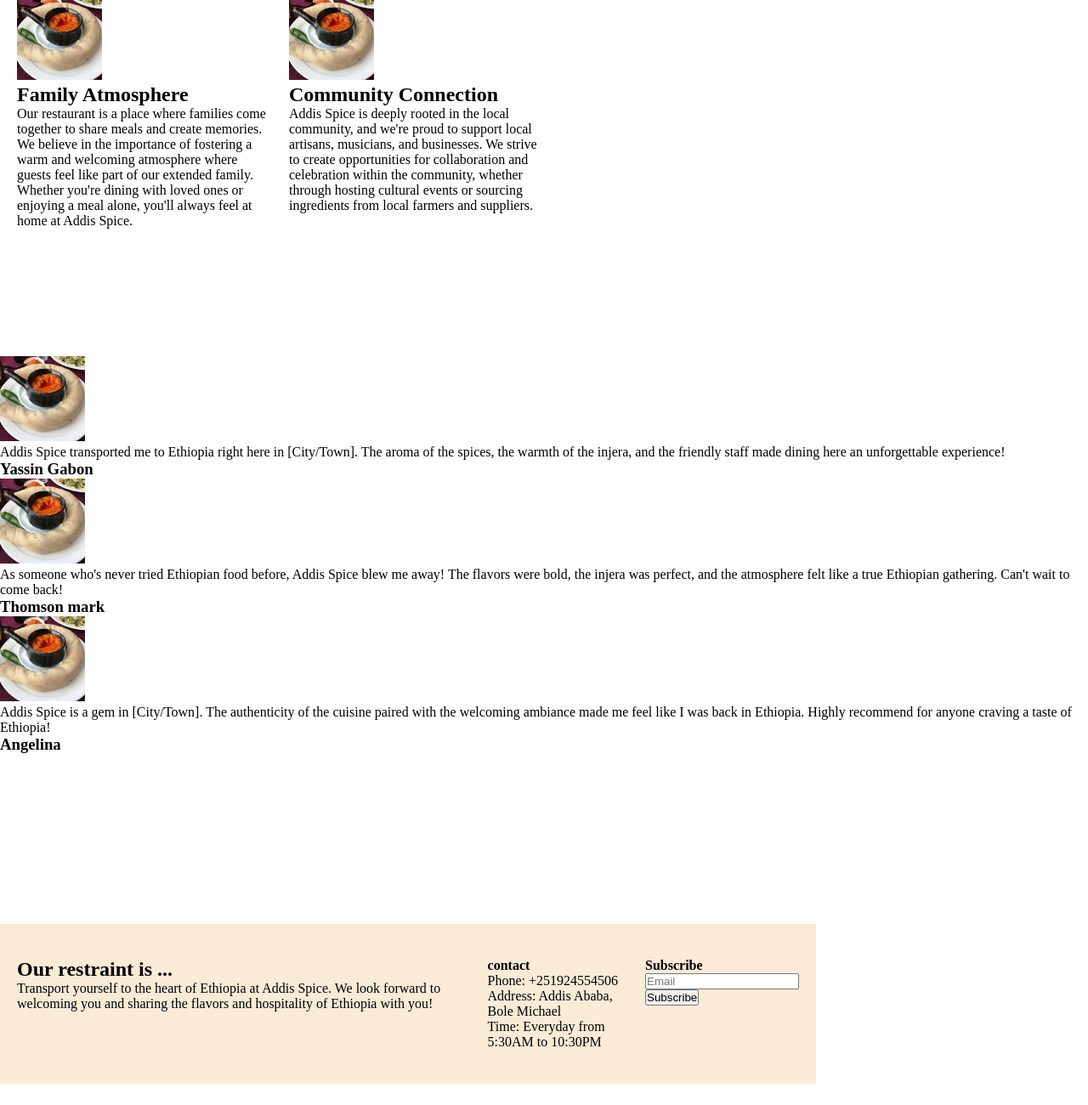
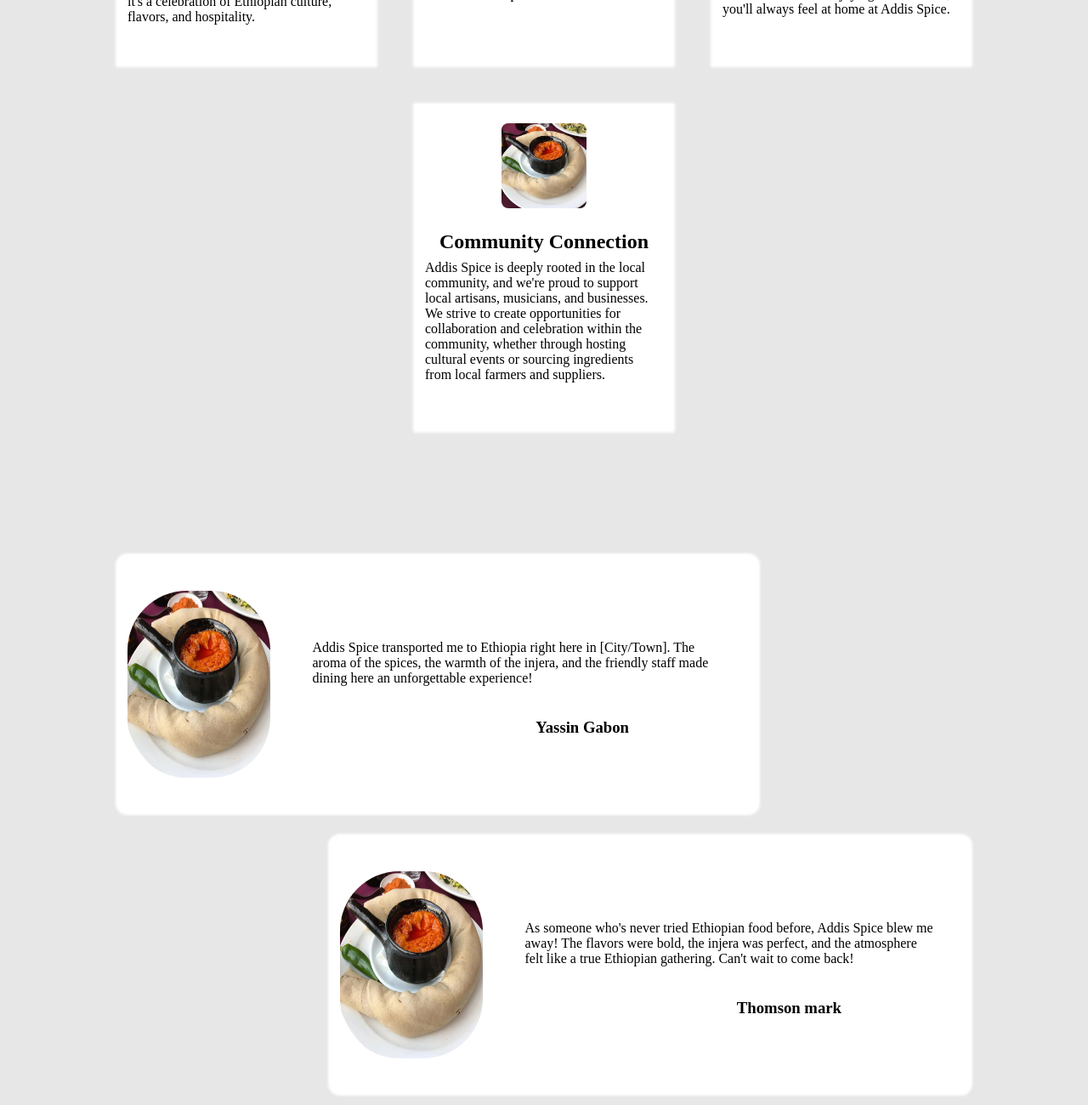
Before and after one commit to marwanGA09/restaurants, a website built with webpack: page src/template.html in a window 1280 px wide. Shown: the part 1160-2460 px from the top of the page at 85% size. Before the commit the page ends 2435 px from the top, so only its background shows below. Built offline with nearby package versions, Linux system fonts and the light colour scheme; files whose address does not match are found by name.

Commit message:
style home page

```diff
--- a/src/style.scss
+++ b/src/style.scss
@@ -17,60 +17,165 @@ img {
   height: 10rem;
 }
 
-.container {
-  display: flex;
-  flex-direction: column;
-  align-items: center;
-  justify-content: center;
-}
-.nav {
-  width: 75vw;
-  background-color: rgb(142, 173, 200);
+@mixin flex() {
   display: flex;
   justify-content: center;
   align-items: center;
+}
+
+.container {
+  @include flex();
+  flex-direction: column;
+  background-color: #e7e7e7;
+}
+.nav {
+  width: min(85vw, 180rem);
+  display: flex;
+  justify-content: center;
+  align-items: center;
+  flex-wrap: wrap;
   gap: 6rem;
   padding: 0.5rem 3rem;
 
   &__logo {
     width: 7rem;
     height: 5rem;
+    border-radius: 1rem;
     margin-right: auto;
   }
   &__button {
     width: 7rem;
-    height: 3rem;
+    height: 2.5rem;
+    border: 0;
+    border-radius: 2rem;
+    background-color: #d1aaaa;
   }
 }
 
 .footer {
-  margin-top: 20rem;
-  width: 75vw;
-  background-color: antiquewhite;
-  display: flex;
-  gap: 3rem;
-  padding: 4rem 2rem;
+  margin-top: 15rem;
+  width: min(95vw, 150rem);
+  background-color: rgb(80, 76, 70);
+  color: white;
+  display: grid;
+  grid-template-columns: 3fr 2fr 2fr;
+  gap: 1rem;
+  align-items: center;
+  padding: 7rem 3rem 4rem;
 
-  div:nth-child(2),
-  div:nth-child(3) {
-    width: 32%;
+  div {
+    @include flex();
+    flex-direction: column;
+    gap: 1rem;
+    align-items: start;
+  }
+
+  input,
+  button {
+    padding: 0.4rem 0.7rem;
+    border: 0;
+    width: 20rem;
+    border-radius: 1rem;
+  }
+
+  button {
+    height: 3rem;
+    background-color: #d1aaaa;
   }
 }
 
+.sub-container {
+  @include flex();
+  flex-direction: column;
+}
+
+// *******************
+// *******************
+// *******************
+
 .home {
-  width: 75vw;
+  margin-top: 0.5rem;
+  width: 100vw;
+  background: linear-gradient(#2e2d2d89, #04020299),
+    url("./imgs/home.png") center/cover;
+
+  color: white;
   height: 80vh;
   padding: 15rem 2rem;
+  @include flex();
+  flex-direction: column;
+  gap: 1rem;
+
+  &__intro {
+    max-width: 75ch;
+  }
 }
 
 .feature {
-  width: 75vw;
   padding: 15rem 2rem;
-  display: flex;
+  @include flex();
   flex-wrap: wrap;
-  gap: 2rem;
+  gap: 5rem;
 
   .card {
+    box-shadow: 0 0 0.3rem 0.4rem rgb(255, 255, 255);
+    background-color: rgb(255, 255, 255);
+    padding: 2rem 1rem;
     width: 30rem;
+    height: 38rem;
+    @include flex();
+    justify-content: start;
+    flex-direction: column;
+    gap: 0.8rem;
+
+    img {
+      border-radius: 0.8rem;
+      margin-bottom: 1.8rem;
+    }
   }
 }
+
+.testimony {
+  width: min(90vw, 100rem);
+  display: grid;
+  grid-template-columns: repeat(4, 1fr);
+  // justify-content: center;
+  // align-items: center;
+  row-gap: 3rem;
+
+  .quote-card:nth-child(odd) {
+    grid-column: span 3;
+  }
+  .quote-card:nth-child(even) {
+    grid-column: 2/5;
+  }
+
+  .quote-card {
+    display: grid;
+    grid-template-columns: 1fr 3fr;
+    grid-template-rows: 25rem 5rem;
+    background-color: #ffffff;
+    box-shadow: 0 0 0.3rem 0.4rem rgb(255, 255, 255);
+    border-radius: 1rem;
+
+    img {
+      width: 100%;
+      height: 80%;
+      align-self: center;
+      padding: 1rem;
+      border-radius: 8rem;
+      grid-row: 1 / span 2;
+      grid-column: 1;
+    }
+  }
+
+  .quote__content {
+    padding: 0 4rem;
+    align-self: center;
+  }
+  .quote__name {
+    justify-self: end;
+    margin-top: -6rem;
+    margin-right: 15rem;
+  }
+}
```
